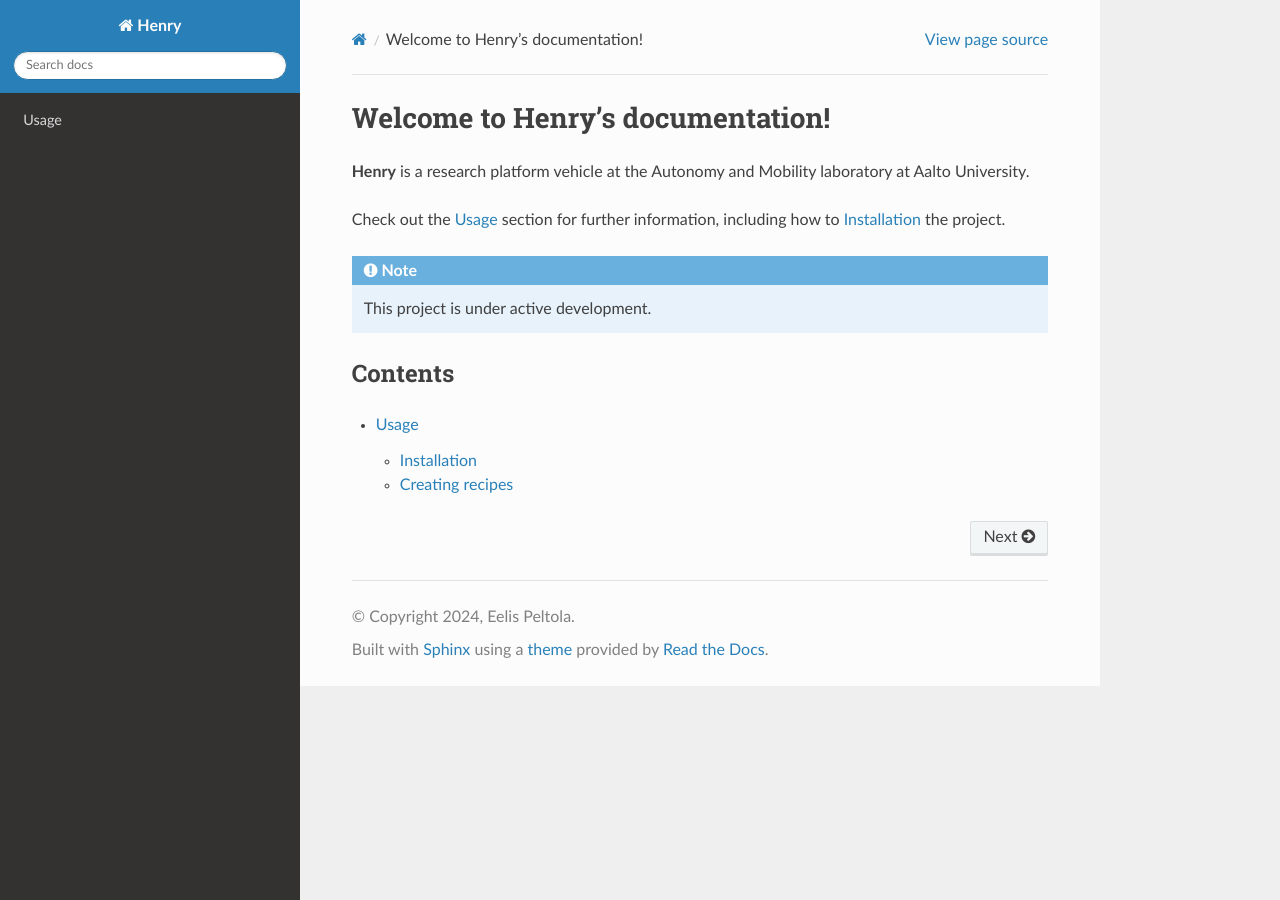
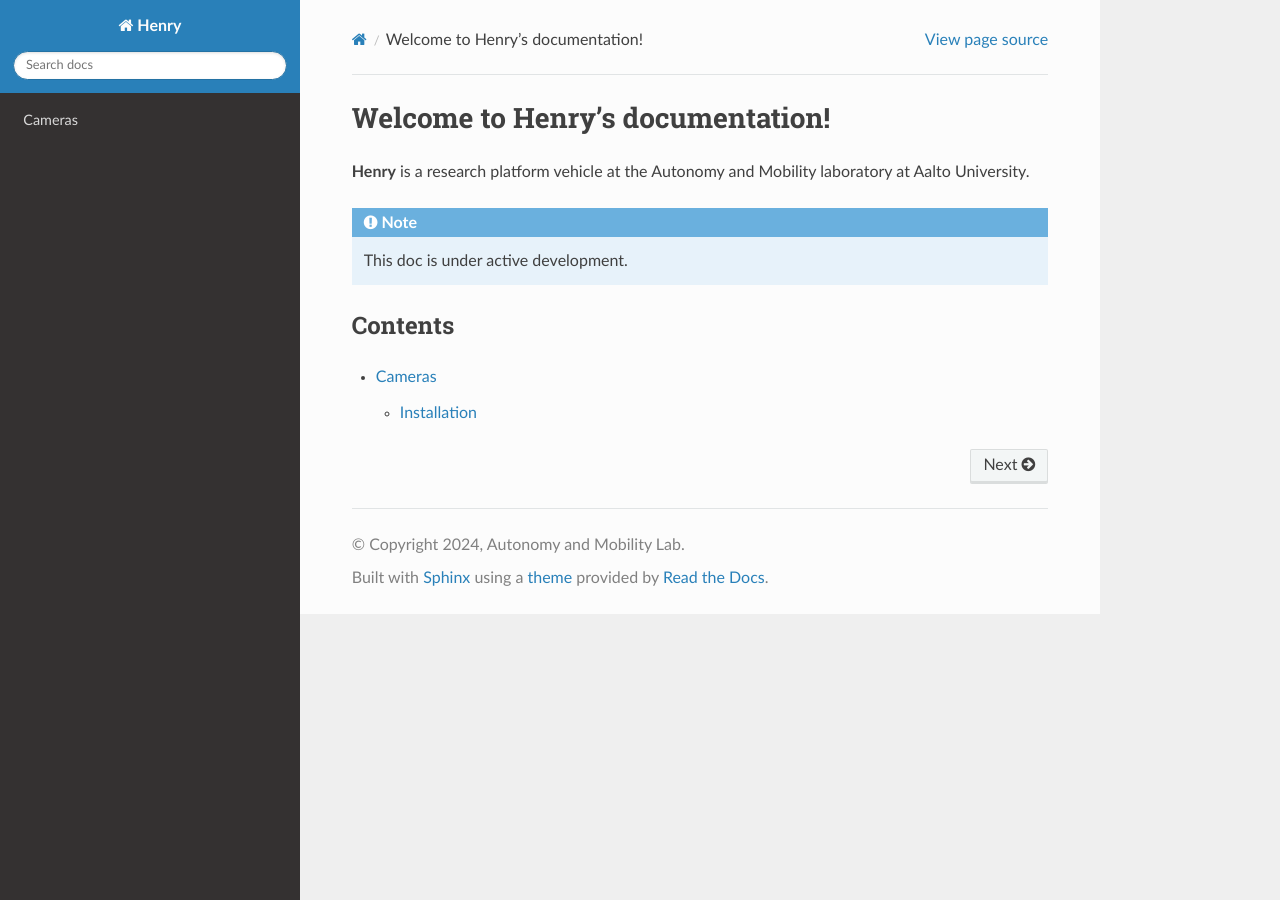
Before and after one commit to autonomymobilitylab/HenryRTD, a Sphinx documentation site: the page built from docs/source/index.rst, in a window 1280 px wide. Built offline with Sphinx 7.4.7 and the Read the Docs theme 3.1.0, drawn with Linux system fonts in a browser that asks for light colours.

```diff
--- /dev/null
+++ b/docs/source/cameras.rst
@@ -0,0 +1,8 @@
+Cameras
+=======
+
+
+.. _installation:
+
+Installation
+------------
--- a/docs/source/conf.py
+++ b/docs/source/conf.py
@@ -3,7 +3,7 @@
 # -- Project information
 
 project = 'Henry'
-copyright = '2024, Eelis Peltola'
+copyright = '2024, Autonomy and Mobility Lab'
 author = 'Eelis Peltola'
 
 release = '0.1'
--- a/docs/source/index.rst
+++ b/docs/source/index.rst
@@ -3,16 +3,13 @@ Welcome to Henry's documentation!
 
 **Henry** is a research platform vehicle at the Autonomy and Mobility laboratory at Aalto University.
 
-Check out the :doc:`usage` section for further information, including
-how to :ref:`installation` the project.
-
 .. note::
 
-   This project is under active development.
+   This doc is under active development.
 
 Contents
 --------
 
 .. toctree::
 
-   usage
+   cameras
```
Also changed, not shown: README.rst (+11 -3 lines), docs/source/usage.rst (deleted, +0 -35 lines), .readthedocs.yaml.
